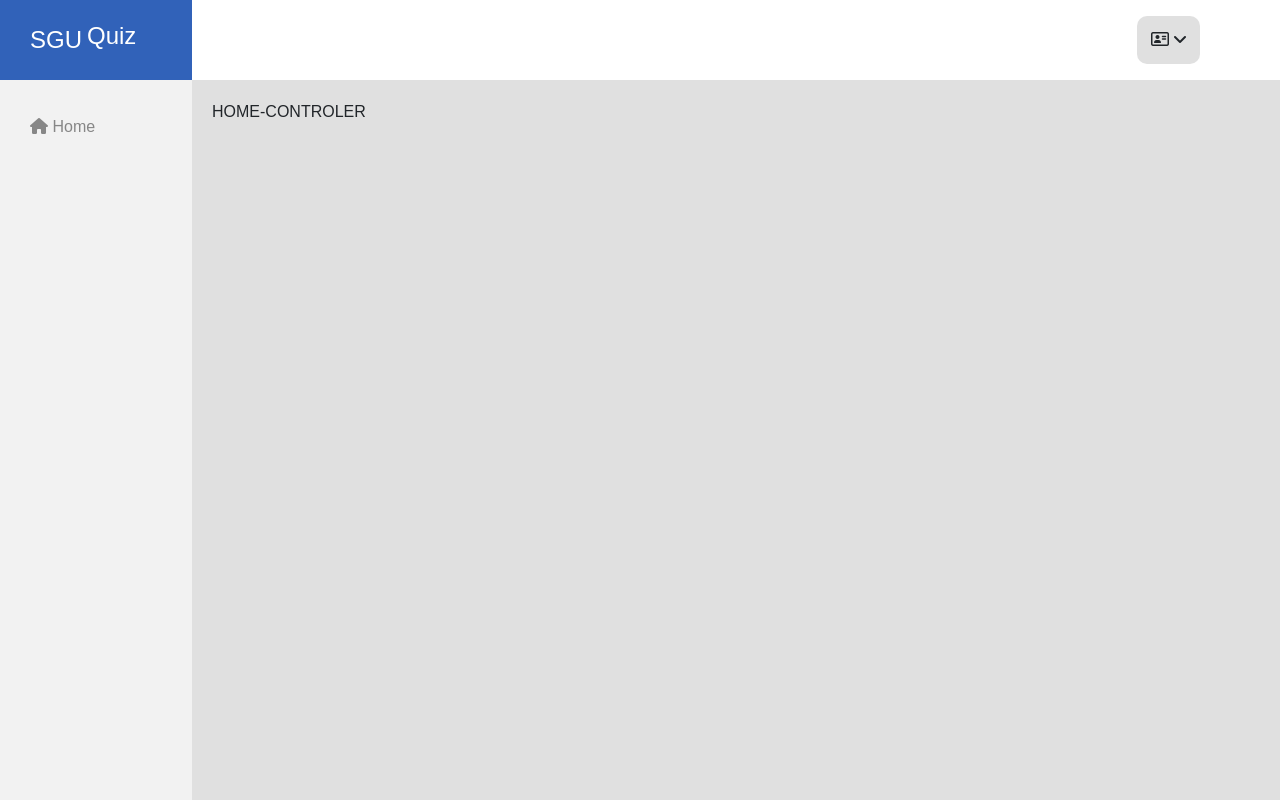
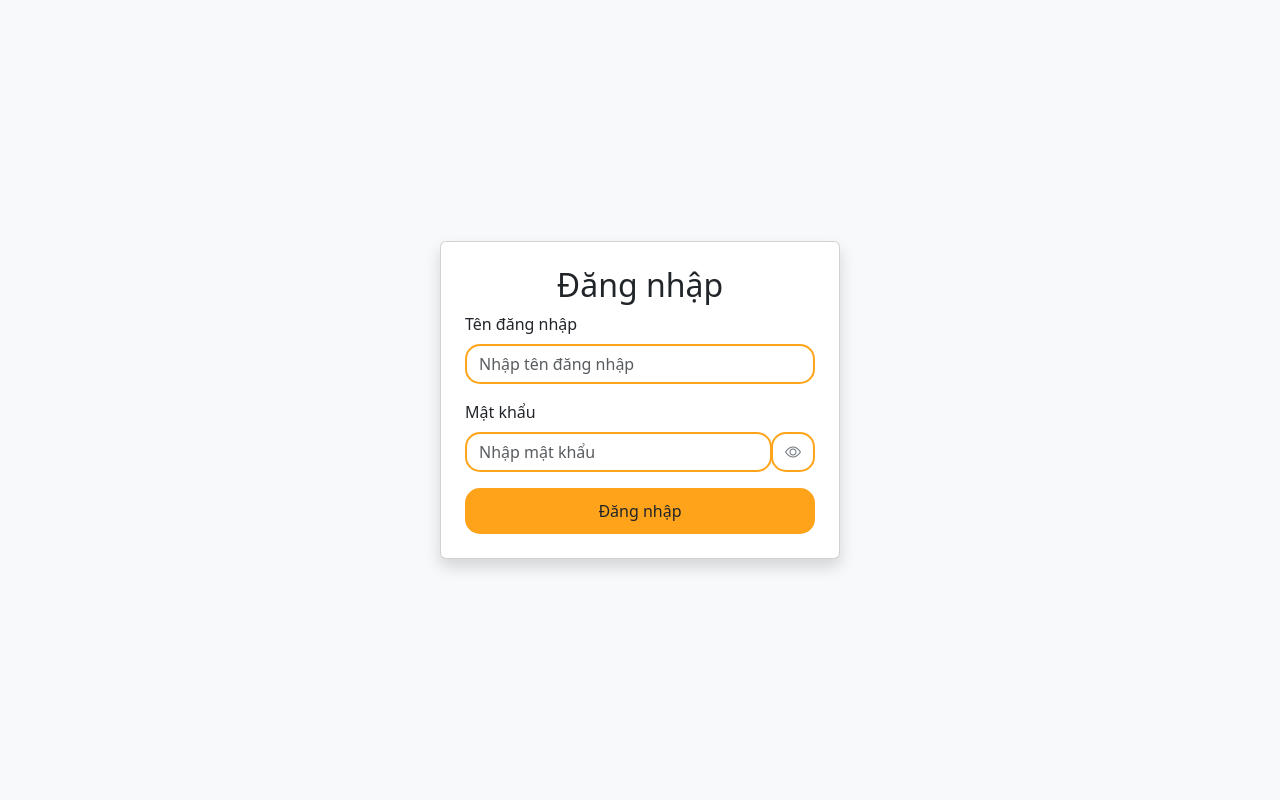
Before and after one commit to DATCAOTAN/project_software_technology, a PHP site: page /Project_web2/mvc/Views/pages/Login.php in a window 1280 px wide. Run offline with PHP 8.4, Linux system fonts and the light colour scheme.

Commit message:
#1: Chuc nang dang nhap

```diff
--- a/web/mvc/Bridge.php
+++ b/web/mvc/Bridge.php
@@ -2,4 +2,6 @@
 require_once  "./mvc/Core/App.php";
 require_once "./mvc/Core/Controller.php";
 require_once "./mvc/Core/Database.php";
+
+
 ?>
--- a/web/mvc/Core/App.php
+++ b/web/mvc/Core/App.php
@@ -36,4 +36,8 @@ class App{
         return [];
     }
 
+    public function error()
+    {
+    }
+
 }
--- a/web/mvc/Core/Database.php
+++ b/web/mvc/Core/Database.php
@@ -4,7 +4,7 @@ class Database
     public $con;
     protected $hostname = "localhost";
     protected $username = "root";
-    protected $password = "123456789";
+    protected $password = "";
     protected $dbname = "web";
 
     function __construct(){
--- /dev/null
+++ b/web/mvc/Views/pages/Login.php
@@ -0,0 +1,66 @@
+<?php
+session_start();
+
+// Kiểm tra
+$error = isset($_SESSION['error']) ? $_SESSION['error'] : null;
+if ($error) {
+    unset($_SESSION['error']); // Xóa thông báo lỗi
+}
+?>
+<!DOCTYPE html>
+<html lang="en">
+<head>
+    <meta charset="UTF-8">
+    <meta name="viewport" content="width=device-width, initial-scale=1.0">
+    <title>Đăng nhập</title>
+    <!-- Bootstrap CSS -->
+    <link href="https://cdn.jsdelivr.net/npm/bootstrap@5.3.2/dist/css/bootstrap.min.css" rel="stylesheet">
+</head>
+<body class="bg-light d-flex justify-content-center align-items-center" style="height: 100vh;">
+<div class="card p-4 shadow" style="width: 400px;">
+    <h2 class="text-center">Đăng nhập</h2>
+
+    <!-- Hiển thị thông báo lỗi-->
+    <?php if ($error): ?>
+        <div class="alert alert-danger"><?= $error ?></div>
+    <?php endif; ?>
+
+    <form action="../../index.php?action=login.authenticate" method="POST">
+        <div class="mb-3">
+            <label for="username" class="form-label">Tên đăng nhập</label>
+            <input type="text" class="form-control" name="username" id="username" placeholder="Nhập tên đăng nhập" style="border: 2px solid #ffa31a ; border-radius: 15px" required>
+        </div>
+        <div class="mb-3">
+            <label for="password" class="form-label">Mật khẩu</label>
+            <div class="input-group" >
+                <input  type="password" class="form-control" name="password" id="password" placeholder="Nhập mật khẩu" style="border: 2px solid #ffa31a;  border-radius: 15px "required>
+                <button style="border: 2px solid #ffa31a ; border-radius: 15px" type="button" class="btn btn-outline-secondary" id="toggle-password">
+                    <i id="eye-icon" class="bi bi-eye"></i>
+                </button>
+            </div>
+        </div>
+        <button type="submit" class="btn w-100" style="background-color: #ffa31a ; border: 5px solid #ffa31a ; border-radius: 15px">Đăng nhập</button>
+    </form>
+</div>
+<!-- Bootstrap JS -->
+<script src="https://cdn.jsdelivr.net/npm/bootstrap@5.3.2/dist/js/bootstrap.bundle.min.js"></script>
+<!-- Bootstrap Icons -->
+<link href="https://cdn.jsdelivr.net/npm/bootstrap-icons/font/bootstrap-icons.css" rel="stylesheet">
+<script>
+
+    const togglePassword = document.getElementById('toggle-password');
+    const passwordField = document.getElementById('password');
+    const eyeIcon = document.getElementById('eye-icon');
+
+    togglePassword.addEventListener('click', function () {
+
+        const type = passwordField.type === 'password' ? 'text' : 'password';
+        passwordField.type = type;
+
+
+        eyeIcon.classList.toggle('bi-eye');
+        eyeIcon.classList.toggle('bi-eye-slash');
+    });
+</script>
+</body>
+</html>
```
Also changed, not shown: web/mvc/Controllers/LoginController.php (added, +36 -0 lines), web/mvc/index.php (added, +22 -0 lines).
